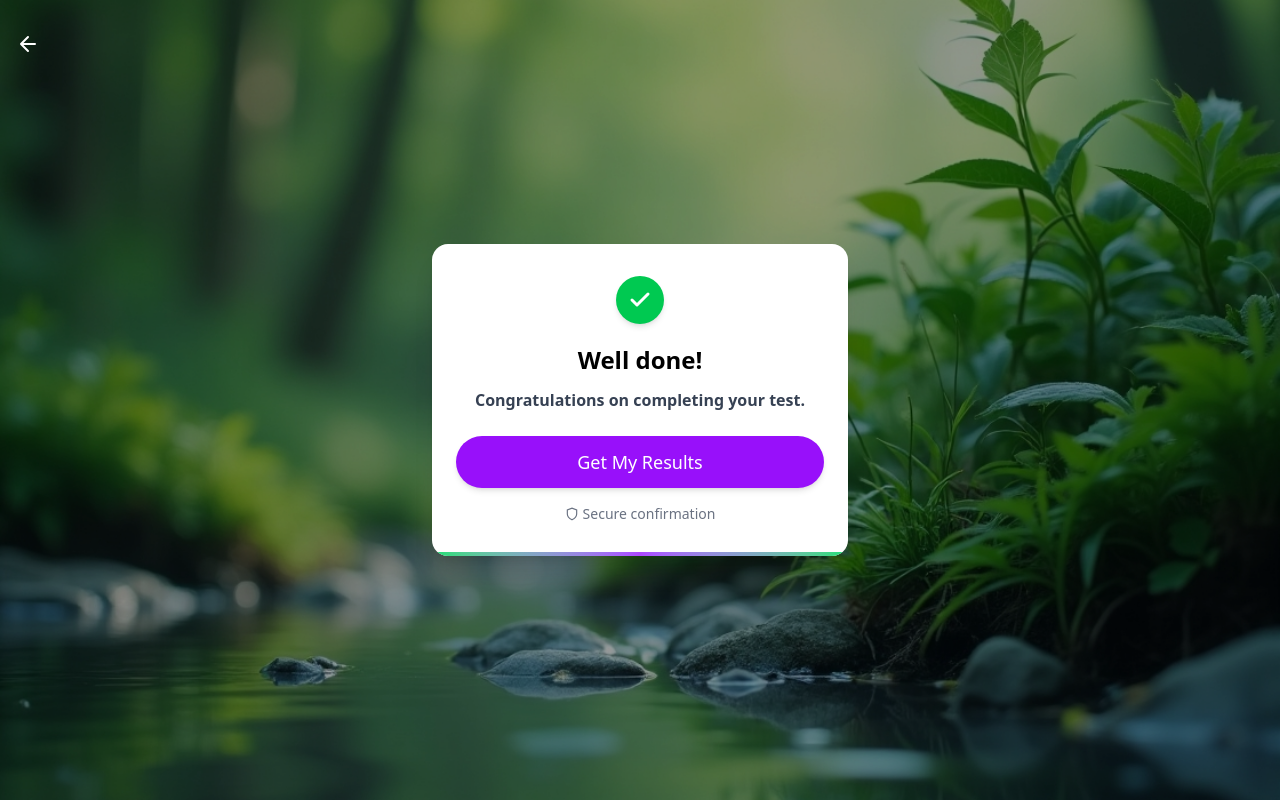
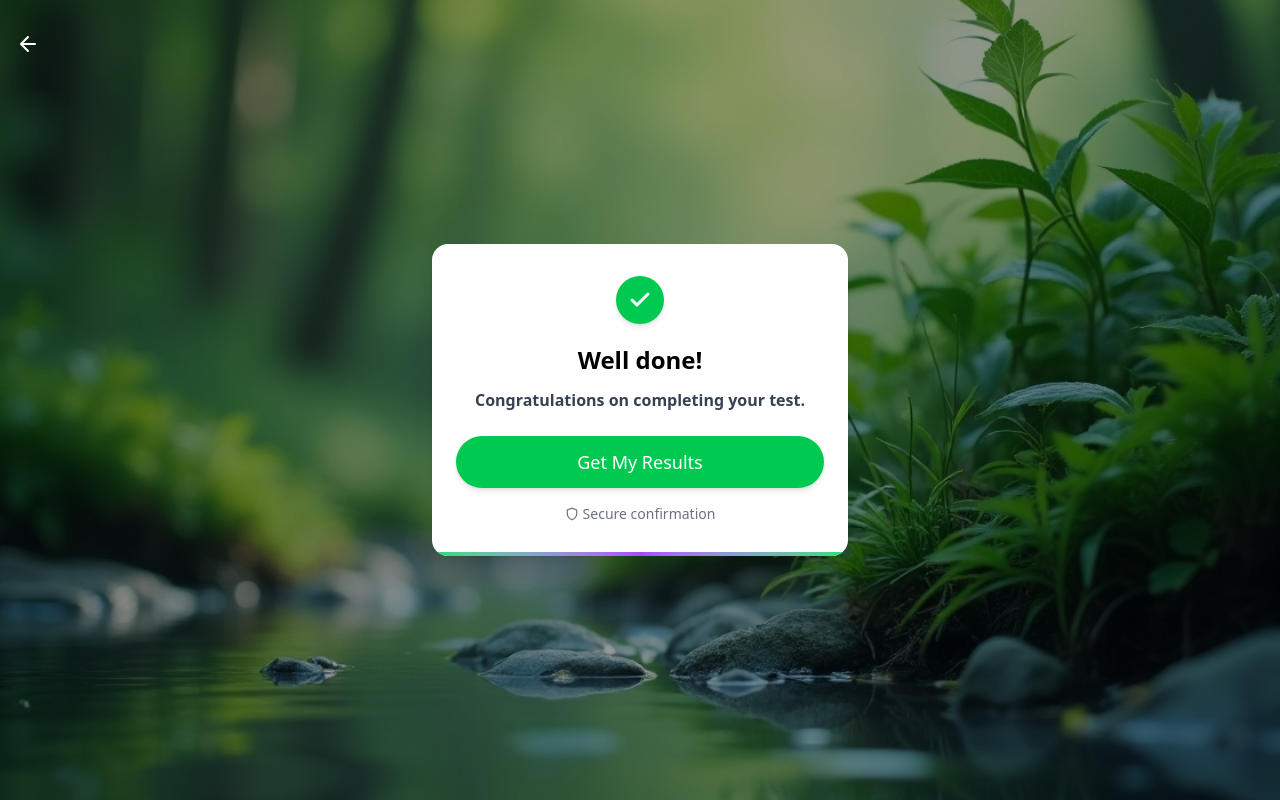
Before and after one commit to Mbuthiasakara1/Better-Clinic, a React (Vite) app in the folder client/: page /congratulations in a window 1280 px wide. Built offline with nearby package versions, Linux system fonts and the light colour scheme; sample sign-in values are in the browser's storage.

Commit message:
`Refactored Interactive component with minor layout adjustments and color changes and added README.md file`

```diff
--- a/client/src/Questions/Interactive.jsx
+++ b/client/src/Questions/Interactive.jsx
@@ -62,13 +62,12 @@ export default function Interactive() {
             <h2 className="text-2xl font-bold mb-3">Well done!</h2>
             <p className="text-gray-700 font-bold mb-6">
               Congratulations on completing your test.
-
             </p>
 
             {/* Button */}
             <button
               onClick={() => navigate("/payment")}
-            className="w-full bg-purple-600 text-white px-6 py-3 rounded-full hover:bg-purple-700 transition duration-300 text-lg font-medium shadow-md"
+              className="w-full bg-green-500 text-white px-6 py-3 rounded-full hover:bg-green-600 transition duration-300 text-lg font-medium shadow-md"
             >
               Get My Results
             </button>
```
Also changed, not shown: 1 other file (tests, documents, lock files or other folders). Lines whose indentation alone changed are shown as unchanged.
